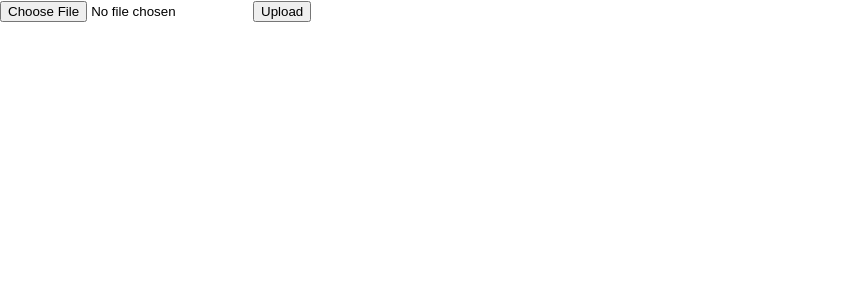
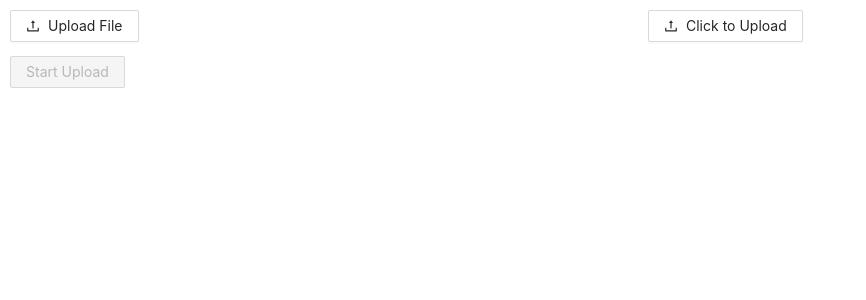
Before and after one commit to famesensor/Playground-React-NodeJS-Upload-File, a React (Create React App) app in the folder client/: page / in a window 1280 px wide. Shown: the top 300 px of the page, without its empty margins (0-866 px from the left). Built offline with nearby package versions, Linux system fonts and the light colour scheme.

Commit message:
[:hammer:]: handler function upload file to server

```diff
--- a/client/src/App.js
+++ b/client/src/App.js
@@ -1,113 +1,83 @@
-import React, { Component } from "react";
-import axios from "axios";
-import "./App.css";
-import { storage } from "./firebase-config";
+import React, { useState } from 'react';
+import 'antd/dist/antd.css';
+import './App.css';
+import { Row, Col, Upload, Button, message } from 'antd';
+import { UploadOutlined } from '@ant-design/icons';
+import axios from 'axios';
 
-class App extends Component {
-  constructor(props) {
-    super(props);
-    this.state = {
-      selectedFile: null,
-      firebaseImg: null
+function App() {
+    const [filelist, setFile] = useState([]);
+    const [upload, setUpload] = useState(false);
+
+    const beforeUpload = (file) => {
+        setFile((filelist) => [...filelist, file]);
+        return false;
     };
-  }
 
-  // onChangeHandler = event => {
-  //   this.setState({
-  //     selectedFile: event.target.files[0],
-  //     loaded: 0
-  //   });
-  //   console.log(event.target.files[0]);
-  // };
+    const submit = async (e) => {
+        setUpload(true);
 
-  // onClickHandler = () => {
-  //   const data = new FormData();
-  //   data.append("imageName", "1")
-  //   data.append("file", this.state.selectedFile);
-  //   axios
-  //     .post("http://localhost:8000/upload", data, {
-  //       // receive two    parameter endpoint url ,form data
-  //     })
-  //     .then(res => {
-  //       // then print response status
-  //       console.log(res.statusText);
-  //     });
-  // };
+        const data = new FormData();
+        filelist.forEach((file) => {
+            data.append('files', file, file.name);
+        });
+        data.append('name', 'famesensor');
+        try {
+            let res = await axios.post(
+                'http://localhost:5000/api/image/upload-local-storage',
+                data
+            );
+            message.success(res.data.data);
+            setUpload(false);
+            setFile([]);
+        } catch (error) {
+            message.error(error);
+            setUpload(false);
+            setFile([]);
+        }
+    };
 
-  setDefaultimage(type) {
-    if (type === 'firebase') {
-      this.setState({
-        firebaseImg: null
-      })
-    }
-  }
+    const onRemove = (file) => {
+        const index = filelist.indexOf(file);
+        const newFileList = filelist.slice();
+        newFileList.splice(index, 1);
+        setFile(newFileList);
+    };
 
-  onChangeHandler = e => {
-    this.setState({
-      firebaseImg: URL.createObjectURL(e.target.files[0])
-    });
-  }
-
-  upload(e, type) {
-    let imageObj = {};
-
-    let currentImageName = "firebase-image-" + Date.now();
-
-    let uploadImage = storage.ref(`images/${currentImageName}`).put(e.target.files[0]);
-
-    uploadImage.on('state_changed',
-      (snapshot) => { },
-      (error) => {
-        alert(error);
-      },
-      () => {
-        storage.ref('images').child(currentImageName).getDownloadURL()
-          .then(url => {
-            this.setState({
-              firebaseImg: url
-            })
-
-            imageObj = {
-              imageName: currentImageName,
-              imageData: url
-            }
-            console.log(imageObj);
-
-            axios.post('/api/image/uploadbase', imageObj)
-              .then((data) => {
-                if (data.success) {
-                  alert("Yes!!")
-                }
-              })
-              .catch((err) => {
-                alert("Say no");
-                this.setDefaultimage("firebase");
-              })
-          })
-      }
-    )
-
-  }
-
-  render() {
     return (
-      <div className="container">
-        <div className="row">
-          {/* <input type="file" name="file" onChange={this.onChangeHandler} />
-          <button
-            type="button"
-            className="btn btn-success btn-block"
-            onClick={this.onClickHandler}
-          >
-            Upload
-          </button> */}
-          <input type="file" onChange={ this.onChangeHandler } />
-          <img src={ this.state.firebaseImg } />
-          <button onClick={ (e) => this.upload(e, "firebase") }>Upload</button>
-        </div>
-      </div>
+        <>
+            <div className='App'>
+                <div>
+                    <Row gutter={16}>
+                        <Col span={12}>
+                            <Upload
+                                beforeUpload={beforeUpload}
+                                onRemove={onRemove}
+                                multiple
+                            >
+                                <Button icon={<UploadOutlined />}>
+                                    Upload File
+                                </Button>
+                            </Upload>
+                            <p></p>
+                            <Button
+                                onClick={submit}
+                                disabled={filelist.length === 0}
+                                loading={upload}
+                            >
+                                {upload ? 'Uploading' : 'Start Upload'}
+                            </Button>
+                        </Col>
+                        <Col span={12}>
+                            <Button icon={<UploadOutlined />}>
+                                Click to Upload
+                            </Button>
+                        </Col>
+                    </Row>
+                </div>
+            </div>
+        </>
     );
-  }
 }
 
 export default App;
```
